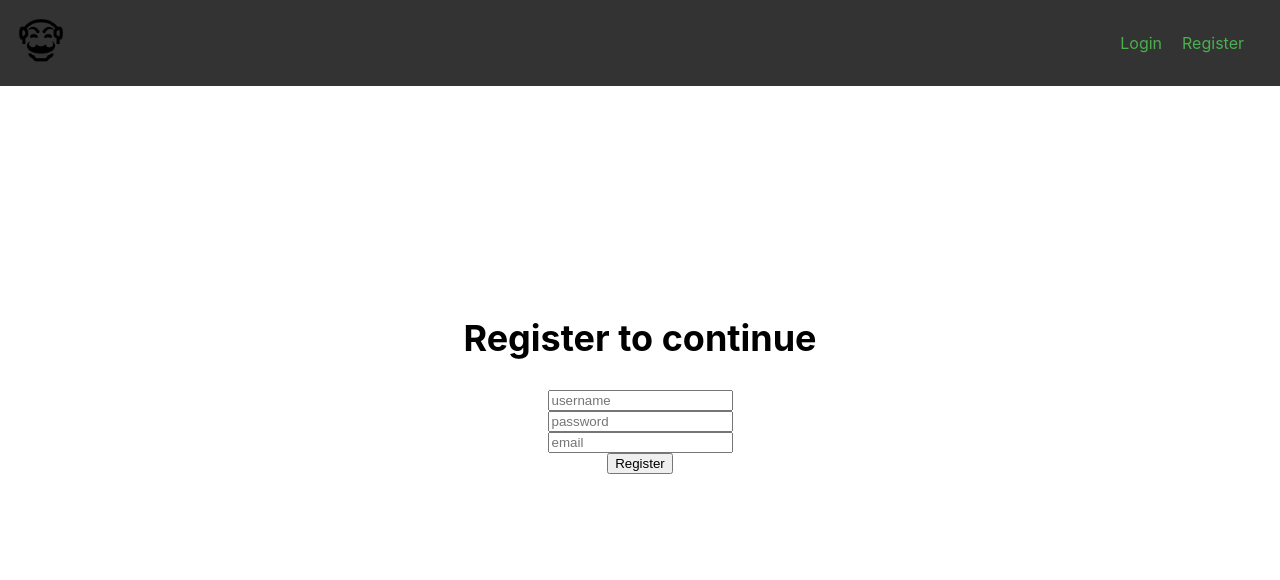
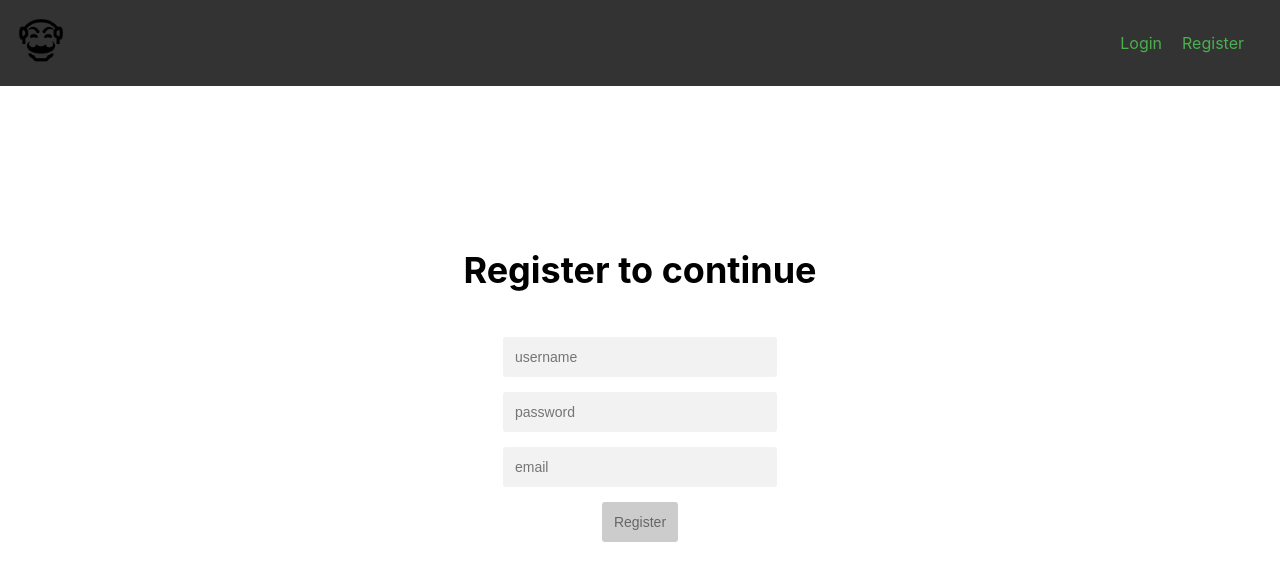
Before and after one commit to lopezatn/to-do-app, a React (Create React App) app: page /Register in a window 1280 px wide. Shown: the top 580 px of the page. Built offline with nearby package versions, Linux system fonts and the light colour scheme; the HTML template or start-up script is replaced by a standard one.

Commit message:
styling register component

```diff
--- a/src/Button/Button.tsx
+++ b/src/Button/Button.tsx
@@ -1,16 +1,17 @@
 import "./button.css";
 
 interface ButtonProps {
-  buttonValue: string;
+  value: string;
+  type: string;
   id: string;
   isDisabled?: boolean;
-  onClick: () => void;
+  onClick?: () => void;
 }
 
 // what is in?
-const Button = ({ buttonValue, id, isDisabled, onClick }: ButtonProps) => {
+const Button = ({ value, type, id, isDisabled, onClick }: ButtonProps) => {
   const handleClick = (event: any) => {
-    onClick();
+    onClick?.();
   };
 
   // what is out?
@@ -18,10 +19,10 @@ const Button = ({ buttonValue, id, isDisabled, onClick }: ButtonProps) => {
     <>
       <input
         className={`customButton`}
-        type="button"
+        type={type}
         id={id}
         disabled={isDisabled}
-        value={buttonValue}
+        value={value}
         onClick={handleClick}
       />
     </>
--- a/src/InputField/inputfield.css
+++ b/src/InputField/inputfield.css
@@ -1,9 +1,3 @@
-*,
-*::before,
-*::after {
-  box-sizing: border-box;
-}
-
 .input-field-empty {
   font-size: 14px;
   position: relative;
--- a/src/Login/Login.tsx
+++ b/src/Login/Login.tsx
@@ -16,7 +16,7 @@ const Login = () => {
 
   const dispatch = useDispatch();
 
-  let isDisabled = username === "" && password === "";
+  let isDisabled = username === "" || password === "";
 
   const handleUsername = (value: string) => {
     const userInput = value;
@@ -76,7 +76,8 @@ const Login = () => {
         </label>
         <Button
           id="Button"
-          buttonValue="Login"
+          type="button"
+          value="Login"
           isDisabled={isDisabled}
           onClick={handleClick}
         />
--- a/src/RegistrationForm/Register.tsx
+++ b/src/RegistrationForm/Register.tsx
@@ -1,5 +1,6 @@
 import { SubmitHandler, useForm } from "react-hook-form";
 import "./register.css";
+import Button from "../Button/Button";
 
 type FormFields = {
   username: string;
@@ -8,11 +9,7 @@ type FormFields = {
 };
 
 const Register = () => {
-  const {
-    register,
-    handleSubmit,
-    formState: { errors, isSubmitting },
-  } = useForm<FormFields>();
+  const { register, handleSubmit, formState } = useForm<FormFields>();
 
   const onSubmit: SubmitHandler<FormFields> = async (data) => {
     await new Promise((resolve) => setTimeout(resolve, 1000));
@@ -26,16 +23,18 @@ const Register = () => {
       </div>
 
       <input
+        className="input-field"
         {...register("username", {
           required: "Username is required",
         })}
         type="text"
         placeholder="username"
       />
-      {errors.username && (
-        <div className="red-text">{errors.username.message}</div>
+      {formState.errors.username && (
+        <div className="red-text">{formState.errors.username.message}</div>
       )}
       <input
+        className="input-field"
         {...register("password", {
           required: "Password is required",
           minLength: {
@@ -46,10 +45,11 @@ const Register = () => {
         type="password"
         placeholder="password"
       />
-      {errors.password && (
-        <div className="red-text">{errors.password.message}</div>
+      {formState.errors.password && (
+        <div className="red-text">{formState.errors.password.message}</div>
       )}
       <input
+        className="input-field"
         {...register("email", {
           required: "Email is required",
           validate: (value) => {
@@ -62,10 +62,16 @@ const Register = () => {
         type="email"
         placeholder="email"
       />
-      {errors.email && <div className="red-text">{errors.email.message}</div>}
+      {formState.errors.email && (
+        <div className="red-text">{formState.errors.email.message}</div>
+      )}
 
-      <button disabled={isSubmitting} type="submit">
-        {isSubmitting ? "Loading..." : "Register"}
+      <button
+        className="submit-button"
+        disabled={formState.isSubmitting || !formState.isValid}
+        type="submit"
+      >
+        {formState.isSubmitting ? "Loading..." : "Register"}
       </button>
     </form>
   );
--- a/src/RegistrationForm/register.css
+++ b/src/RegistrationForm/register.css
@@ -1,3 +1,42 @@
+.input-field {
+  font-size: 14px;
+  border: none;
+  background: #f2f2f2;
+  padding: 12px;
+  border-radius: 3px;
+  width: 250px;
+  margin-top: 15px;
+}
+
 .red-text {
+  font-size: 12px;
   color: red;
 }
+
+.submit-button {
+  font-size: 14px;
+  display: inline-block;
+  padding: 12px;
+  border: none;
+  border-radius: 3px;
+  background: #4caf50;
+  color: #fff;
+  cursor: pointer;
+  transition: background 0.3s ease, color 0.3s ease;
+  margin-top: 15px;
+}
+
+.submit-button:hover {
+  background: #10ec1b;
+}
+
+.submit-button:active {
+  background: #3e8948;
+}
+
+.submit-button:disabled {
+  background: #ccc;
+  color: #666;
+  cursor: not-allowed;
+  transition: none;
+}
```
